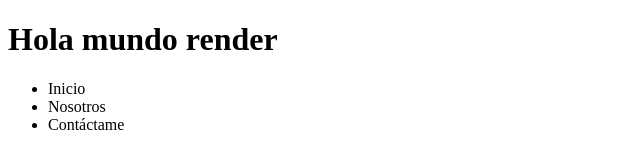
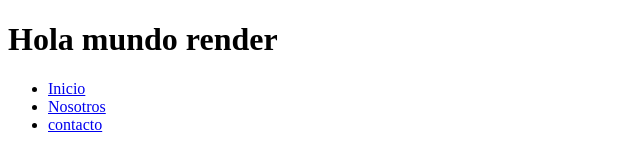
Before and after one commit to RigobertoPO/demorender, a plain HTML site: page public/index.html in a window 1280 px wide. Shown: the whole page, without its empty margins (0-640 px from the left). Drawn offline with Linux system fonts and the light colour scheme.

Commit message:
link de menu

```diff
--- a/public/index.html
+++ b/public/index.html
@@ -9,9 +9,9 @@
     <h1>Hola mundo render</h1>
     <nav>
         <ul>
-            <li>Inicio</li>
-            <li>Nosotros</li>
-            <li>Contáctame</li>
+            <li><a href="index.html">Inicio</a></li>
+            <li><a href="nosotros.html">Nosotros</a></li>
+            <li><a href="contacto.html">contacto</a></li>
         </ul>
     </nav>
 </body>
```
